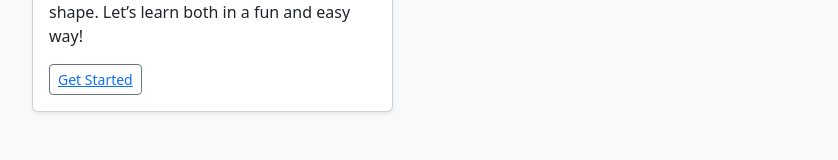
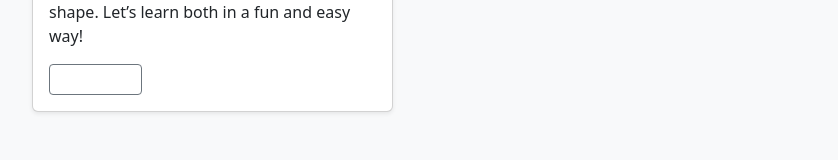
Before and after one commit to Nitish-ku/numberNinja, a React (Vite) app: page /courses in a window 1280 px wide. Shown: the part 913-1073 px from the top of the page, without its empty margins (50-888 px from the left). Built offline with nearby package versions, Linux system fonts and the light colour scheme; what better-react-mathjax would draw is missing.

Commit message:
added styling to the button

```diff
--- a/src/pages/Courses.jsx
+++ b/src/pages/Courses.jsx
@@ -42,7 +42,7 @@ function Courses() {
                         type="button"
                         className="btn btn-sm btn-outline-secondary"
                       >
-                        <Link to="/math-questions">Get Started</Link>
+                        <Link to="/math-questions" style={{ color: 'white', textDecoration: 'none' }}>Get Started</Link>
                       </button>
                     </div>
                   </div>
```
